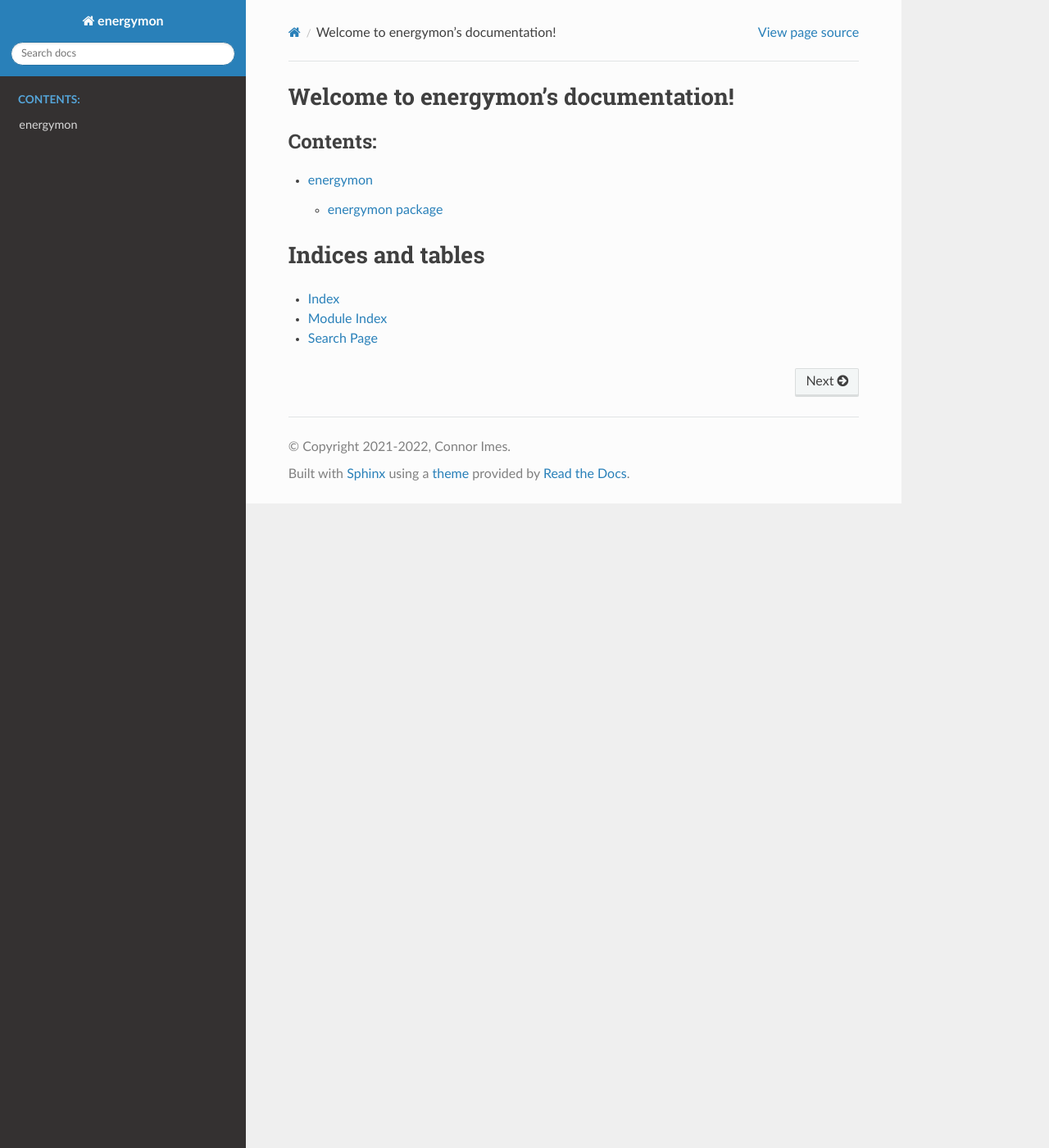
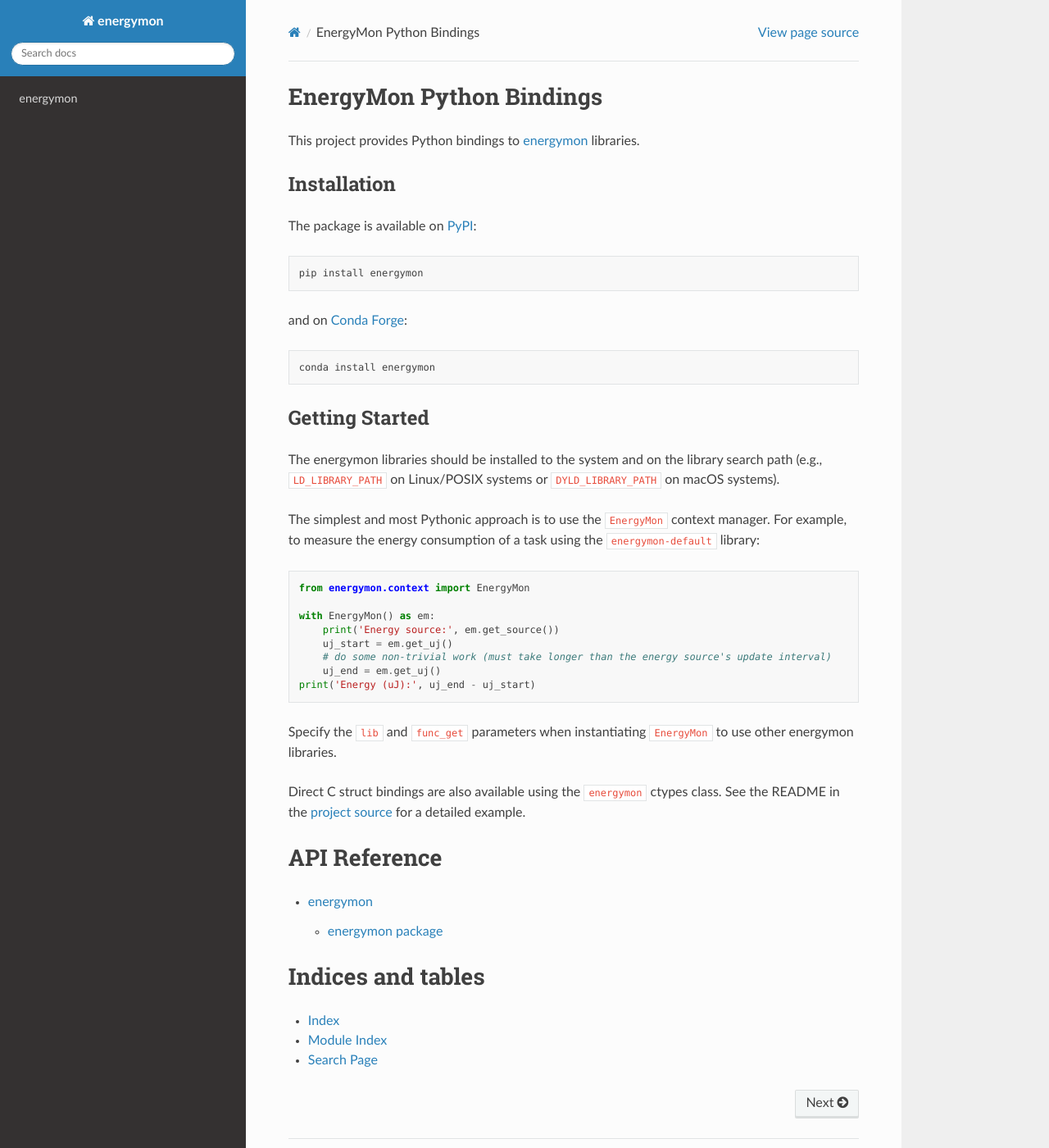
Before and after one commit to energymon/energymon-py, a Sphinx documentation site: the page built from docs/source/index.rst, in a window 1280 px wide and 1400 px high. Shown: the whole window at 82% size. Built offline with Sphinx 7.4.7 and the Read the Docs theme 2.0.0, drawn with Linux system fonts in a browser that asks for light colours.

Commit message:
docs: add installation and getting started instructions

```diff
--- a/docs/source/index.rst
+++ b/docs/source/index.rst
@@ -3,12 +3,58 @@
    You can adapt this file completely to your liking, but it should at least
    contain the root `toctree` directive.
 
-Welcome to energymon's documentation!
-=====================================
+EnergyMon Python Bindings
+=========================
+
+This project provides Python bindings to `energymon <https://github.com/energymon/energymon>`_ libraries.
+
+Installation
+------------
+
+The package is available on `PyPI <https://pypi.org/project/energymon/>`_:
+
+.. code::
+
+    pip install energymon
+
+and on `Conda Forge <https://anaconda.org/conda-forge/energymon>`_:
+
+.. code::
+
+    conda install energymon
+
+
+Getting Started
+---------------
+
+The energymon libraries should be installed to the system and on the library search path (e.g., ``LD_LIBRARY_PATH`` on Linux/POSIX systems or ``DYLD_LIBRARY_PATH`` on macOS systems).
+
+The simplest and most Pythonic approach is to use the ``EnergyMon`` context manager.
+For example, to measure the energy consumption of a task using the ``energymon-default`` library:
+
+.. code-block::
+
+   from energymon.context import EnergyMon
+
+   with EnergyMon() as em:
+       print('Energy source:', em.get_source())
+       uj_start = em.get_uj()
+       # do some non-trivial work (must take longer than the energy source's update interval)
+       uj_end = em.get_uj()
+   print('Energy (uJ):', uj_end - uj_start)
+
+
+Specify the ``lib`` and ``func_get`` parameters when instantiating ``EnergyMon`` to use other energymon libraries.
+
+Direct C struct bindings are also available using the ``energymon`` ctypes class.
+See the README in the `project source <https://github.com/energymon/energymon-py>`_ for a detailed example.
+
+
+API Reference
+=============
 
 .. toctree::
    :maxdepth: 2
-   :caption: Contents:
 
    modules
 
```
Also changed, not shown: RELEASES.md (+3 -0 lines).
